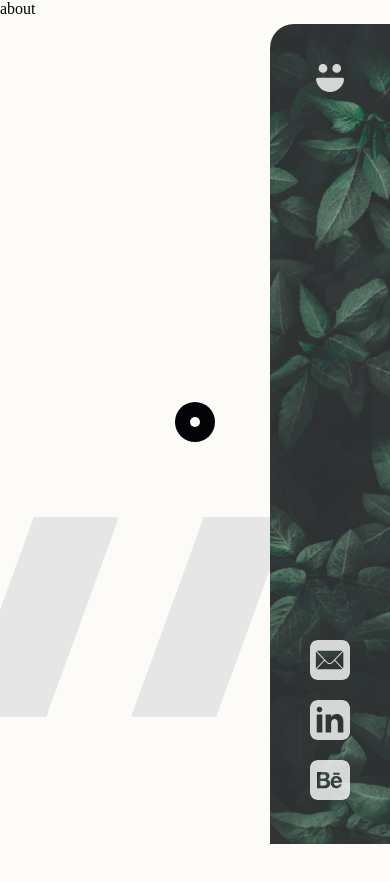
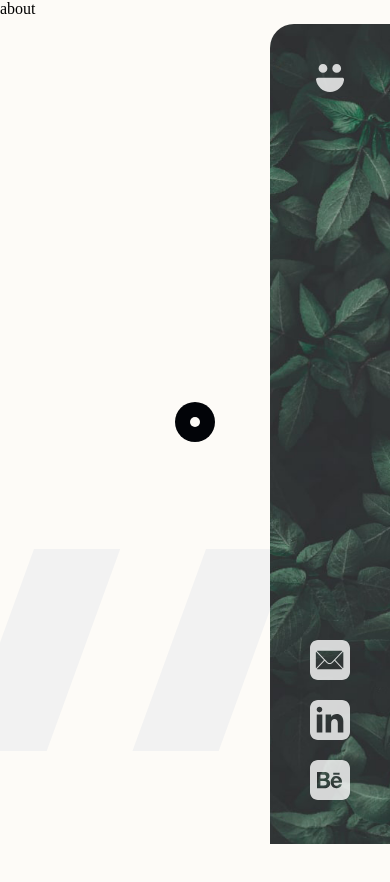
Before and after one commit to JariKooij/portfolio, a React (Create React App) app: page /about in a window 390 px wide. Shown: the top 882 px of the page. Built offline with nearby package versions, Linux system fonts and the light colour scheme.

Commit message:
background scroll bar responsive

```diff
--- a/src/components/BgPattern/BgPattern.jsx
+++ b/src/components/BgPattern/BgPattern.jsx
@@ -29,7 +29,14 @@ export default function BgPattern() {
 
         function initializePattern() {
             let totalWidth = windowWidth.current + getScrollOffset();
-            setObjectCount(Math.ceil(totalWidth / (158)));
+            //if (windowsize is good){
+            let objectWidth = windowHeight.current * 0.096;
+            let objectMargin = windowHeight.current * 0.108;
+            // } else {
+            //  set other size
+            //}
+
+            setObjectCount(Math.ceil(totalWidth / (objectWidth + objectMargin)));
         }
 
         function updateOnScroll() {
--- a/src/components/BgPattern/_bgpattern.scss
+++ b/src/components/BgPattern/_bgpattern.scss
@@ -1,14 +1,13 @@
 @import "../../styles/variables";
 
 #bg-stripe-container{
-
     pointer-events: none;
     z-index: -1;
     position: fixed;
     height: 100%;
-    top: calc(85% - 200px);
+    top: calc(85% - 20vh);
     left: 0;
-    height: 200px;
+    height: 24vh;
     width: max-content;
     display: flex;
     align-items: center;
@@ -16,10 +15,10 @@
 }
 
 .bg-stripe-item {
-    height: 240px;
-    width: 80px;
-    background-color: #e6e6e6;
+    height: 30vh;
+    width: 9.6vh;
+    background-color: #f2f2f2;
     transform: rotate(20deg);
     flex-shrink: 0;
-    margin-right: 90px;
+    margin-right: 10.8vh;
 }
--- a/src/styles/style.css
+++ b/src/styles/style.css
@@ -53,9 +53,9 @@
   z-index: -1;
   position: fixed;
   height: 100%;
-  top: calc(85% - 200px);
+  top: calc(85% - 20vh);
   left: 0;
-  height: 200px;
+  height: 24vh;
   width: -webkit-max-content;
   width: -moz-max-content;
   width: max-content;
@@ -65,12 +65,12 @@
 }
 
 .bg-stripe-item {
-  height: 240px;
-  width: 80px;
-  background-color: #e6e6e6;
+  height: 30vh;
+  width: 9.6vh;
+  background-color: #f2f2f2;
   transform: rotate(20deg);
   flex-shrink: 0;
-  margin-right: 90px;
+  margin-right: 10.8vh;
 }
 
 #sidebar {
@@ -229,7 +229,7 @@ body {
 }
 
 #wrapper {
-  min-height: 100%;
+  min-height: 100vh;
   display: grid;
   grid-template-columns: 1fr auto;
   height: 3000px;
--- a/src/styles/style.scss
+++ b/src/styles/style.scss
@@ -32,7 +32,7 @@ body {
 //   }
 
 #wrapper {
-    min-height: 100%;
+    min-height: 100vh;
     display: grid;
     grid-template-columns: 1fr auto;
     height: 3000px;
```
Also changed, not shown: 1 other file (tests, documents, lock files or other folders).
